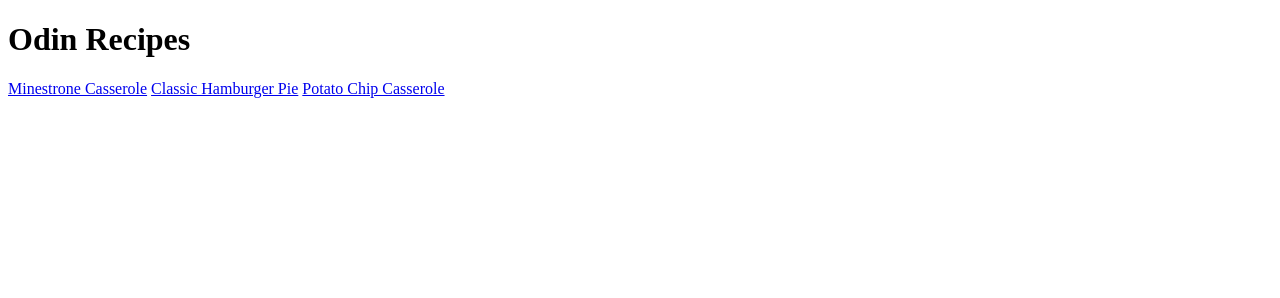
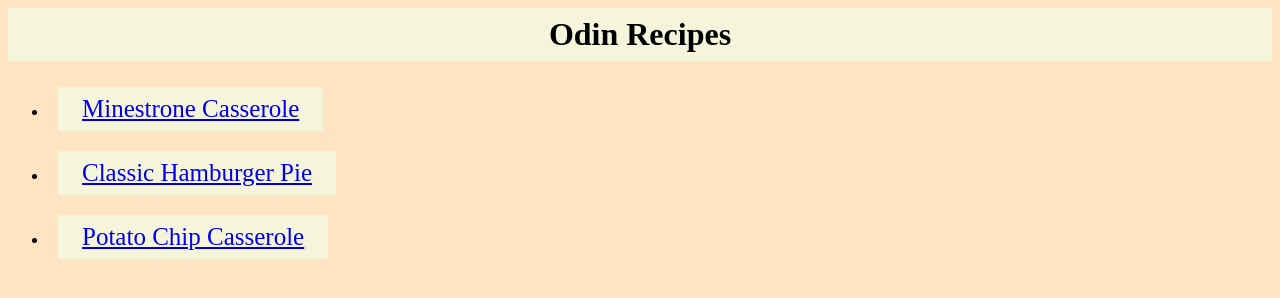
Before and after one commit to Ploxiod/odin-recipes, a plain HTML site: page index.html in a window 1280 px wide. Drawn offline with Linux system fonts and the light colour scheme.

Commit message:
Adding styles to home page

```diff
--- a/index.html
+++ b/index.html
@@ -3,13 +3,17 @@
 <head>
     <meta charset="UTF-8">
     <meta name="viewport" content="width=device-width, initial-scale=1.0">
-    <title>Document</title>
+    <link rel="stylesheet" href="styles.css">
+    <title>Odin Recipes</title>
 </head>
 <body>
     <h1>Odin Recipes</h1>
 
-    <a href="recipes/minestrone_casserole_recipe.html">Minestrone Casserole</a>
-    <a href="recipes/classic_hamburger_pie_recipe.html">Classic Hamburger Pie</a>
-    <a href="recipes/potato_chip_recipe.html">Potato Chip Casserole</a>
+    <ul>
+        <li><a class="recipe" href="recipes/minestrone_casserole_recipe.html">Minestrone Casserole</a> </li>
+        <li><a class="recipe" href="recipes/classic_hamburger_pie_recipe.html">Classic Hamburger Pie</a></li>
+        <li><a class="recipe" href="recipes/potato_chip_recipe.html">Potato Chip Casserole</a></li>
+    </ul>
+
 </body>
 </html>
--- /dev/null
+++ b/styles.css
@@ -0,0 +1,24 @@
+* {
+    font-family: 'Times New Roman', Times, serif;
+
+}
+
+body {
+    background-color: bisque;
+}
+
+h1 {
+    background-color: beige;
+    display: block;
+    margin: 0 auto;
+    padding: 8px 24px;
+    text-align: center;
+}
+
+.recipe {
+    background: beige;
+    font-size: 25px;
+    display: inline-block;
+    margin: 10px;
+    padding: 8px 24px;
+}
```
